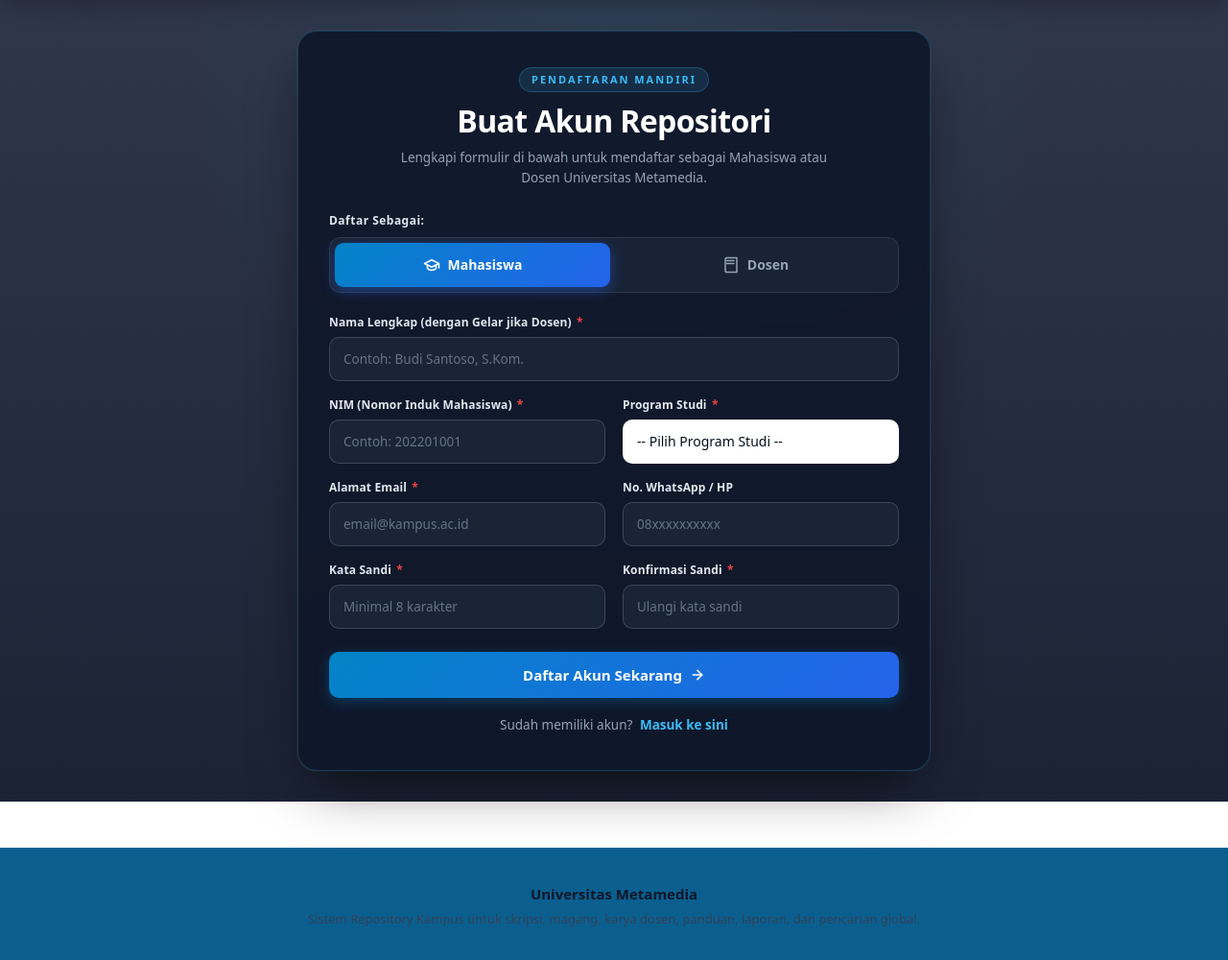
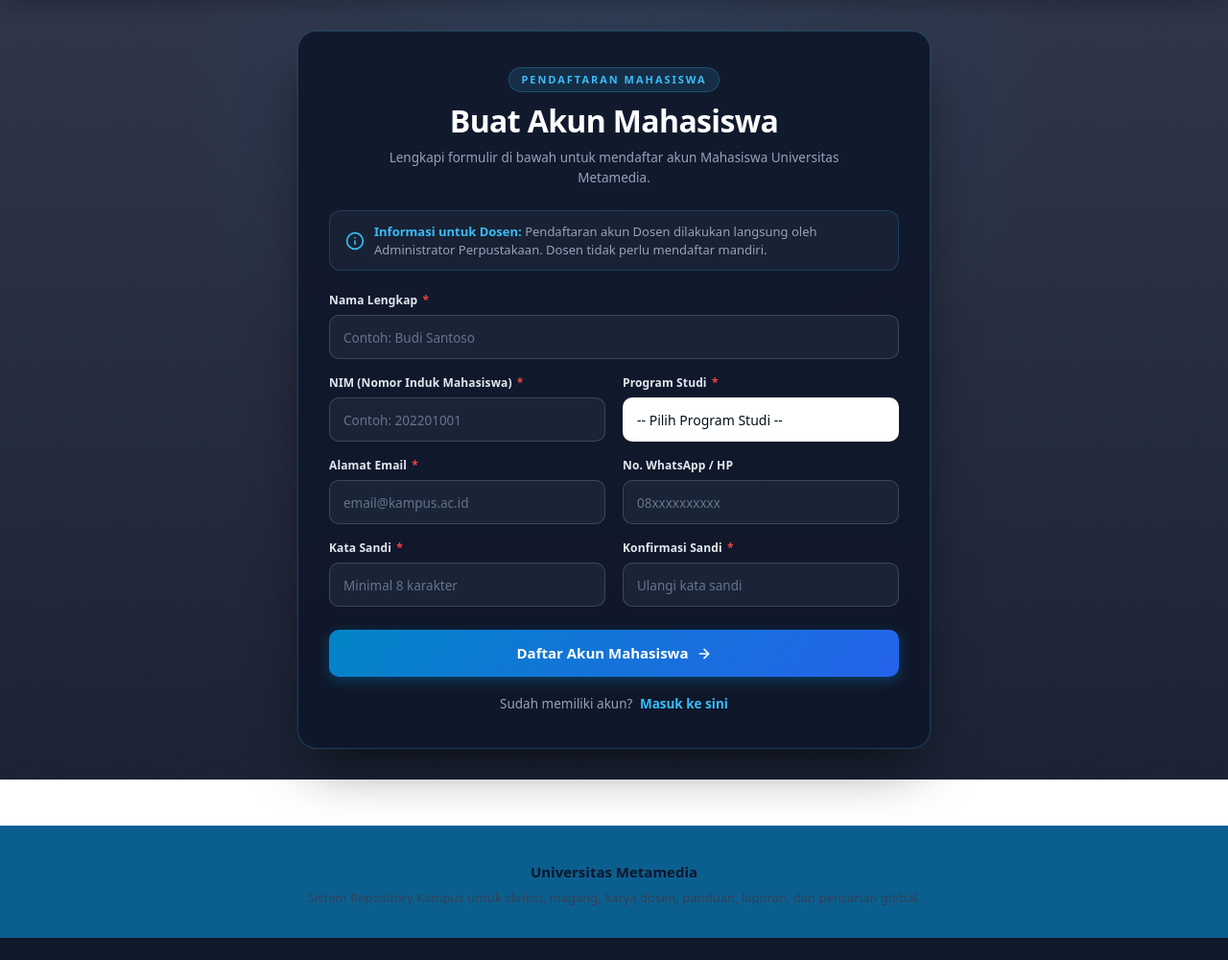
Before and after one commit to Yandri378/e-repository, a Laravel app: page /register in a window 1280 px wide. Shown: the part 64-1064 px from the top of the page at 96% size. After the commit the page ends 1041 px from the top, so only its background shows below. Run offline with Laravel 12, Linux system fonts and the light colour scheme; data comes from the database, SQL or seed files in the repository; data that the repository does not hold is empty; style sheets or scripts are compiled from the project's sources; some web fonts are replaced.

Commit message:
update finish

```diff
--- a/app/Http/Controllers/AuthController.php
+++ b/app/Http/Controllers/AuthController.php
@@ -92,65 +92,70 @@ class AuthController extends Controller
 
     public function showRegister(?string $role = null)
     {
-        abort_if($role && !in_array($role, ['mahasiswa', 'dosen'], true), 404);
+        if ($role === 'dosen') {
+            return redirect()->route('login.dosen')
+                ->withErrors(['login' => 'Pendaftaran akun Dosen dilakukan langsung oleh Administrator. Silakan hubungi admin untuk pembuatan akun.']);
+        }
+
+        abort_if($role && $role !== 'mahasiswa', 404);
 
         $programStudi = ProgramStudi::where('aktif', true)->orderBy('nama')->get();
 
-        return view('auth.register', compact('role', 'programStudi'));
+        return view('auth.register', ['role' => 'mahasiswa', 'programStudi' => $programStudi]);
     }
 
     public function register(Request $request)
     {
-        $role = $request->validate([
-            'role' => ['required', Rule::in(['mahasiswa', 'dosen'])],
-        ], [
-            'role.required' => 'Pilih peran akun (Mahasiswa atau Dosen).',
-            'role.in' => 'Peran akun tidak valid.',
-        ])['role'];
+        // Pendaftaran mandiri hanya khusus untuk Mahasiswa. Akun dosen hanya dibuat oleh Admin.
+        if ($request->input('role') === 'dosen') {
+            return redirect()->route('login.dosen')
+                ->withErrors(['login' => 'Pendaftaran mandiri akun Dosen dinonaktifkan. Akun Dosen dibuatkan langsung oleh Administrator.']);
+        }
 
-        $identityField = $role === 'mahasiswa' ? 'nim' : 'nidn';
+        $request->merge(['role' => 'mahasiswa']);
+
         $emailInput = trim((string) $request->input('email', ''));
-        $identityInput = trim((string) $request->input($identityField, ''));
+        $nimInput = trim((string) $request->input('nim', ''));
 
-        // Jika sebelumnya ada akun yang 'ditolak' dengan email atau NIM/NIDN yang sama,
+        // Jika sebelumnya ada akun yang 'ditolak' dengan email atau NIM yang sama,
         // bersihkan data yang ditolak agar pengguna bisa mendaftar ulang secara bersih.
         User::where('status_akun', 'ditolak')
-            ->where(function ($q) use ($emailInput, $identityField, $identityInput) {
+            ->where(function ($q) use ($emailInput, $nimInput) {
                 if ($emailInput !== '') {
                     $q->where('email', $emailInput);
                 }
-                if ($identityInput !== '') {
-                    $q->orWhere($identityField, $identityInput);
+                if ($nimInput !== '') {
+                    $q->orWhere('nim', $nimInput);
                 }
             })
             ->delete();
 
         // Cek jika akun masih ada tapi berstatus 'nonaktif' (dinonaktifkan sementara oleh admin, bukan dihapus)
         $inactiveAccount = User::where('status_akun', 'nonaktif')
-            ->where(function ($q) use ($emailInput, $identityField, $identityInput) {
+            ->where(function ($q) use ($emailInput, $nimInput) {
                 if ($emailInput !== '') {
                     $q->where('email', $emailInput);
                 }
-                if ($identityInput !== '') {
-                    $q->orWhere($identityField, $identityInput);
+                if ($nimInput !== '') {
+                    $q->orWhere('nim', $nimInput);
                 }
             })
             ->first();
 
         if ($inactiveAccount) {
             return back()->withInput()->withErrors([
-                'email' => 'Akun dengan email atau ' . strtoupper($identityField) . ' ini masih tersimpan dengan status NONAKTIF oleh Admin (bukan dihapus permanen). Silakan hubungi Admin untuk mengaktifkan kembali akun Anda atau meminta Admin menghapus akun secara permanen agar dapat didaftarkan ulang.',
+                'email' => 'Akun dengan email atau NIM ini masih tersimpan dengan status NONAKTIF oleh Admin (bukan dihapus permanen). Silakan hubungi Admin untuk mengaktifkan kembali akun Anda.',
             ]);
         }
 
         $rules = [
-            'role' => ['required', Rule::in(['mahasiswa', 'dosen'])],
+            'role' => ['required', Rule::in(['mahasiswa'])],
             'name' => ['required', 'string', 'max:255'],
             'program_studi_id' => ['required', 'exists:program_studi,id'],
             'email' => ['required', 'email', 'max:255', 'unique:users,email'],
             'whatsapp' => ['nullable', 'string', 'max:25'],
             'password' => ['required', 'string', 'min:8', 'confirmed'],
-            $identityField => ['required', 'string', 'max:30', 'unique:users,'.$identityField],
+            'nim' => ['required', 'string', 'max:30', 'unique:users,nim'],
         ];
 
         $messages = [
@@ -162,8 +167,6 @@ class AuthController extends Controller
             'email.unique' => 'Alamat email ini sudah terdaftar pada akun aktif. Silakan masuk ke akun Anda atau gunakan email lain.',
             'nim.required' => 'NIM Mahasiswa wajib diisi.',
             'nim.unique' => 'NIM ini sudah terdaftar pada akun aktif.',
-            'nidn.required' => 'NIDN Dosen wajib diisi.',
-            'nidn.unique' => 'NIDN ini sudah terdaftar pada akun aktif.',
             'password.required' => 'Kata sandi wajib diisi.',
             'password.min' => 'Kata sandi minimal 8 karakter.',
             'password.confirmed' => 'Konfirmasi kata sandi tidak cocok.',
@@ -174,9 +177,9 @@ class AuthController extends Controller
         $user = User::create([
             'name' => $data['name'],
             'email' => $data['email'],
-            'nim' => $role === 'mahasiswa' ? $data['nim'] : null,
-            'nidn' => $role === 'dosen' ? $data['nidn'] : null,
-            'role' => $role,
+            'nim' => $data['nim'],
+            'nidn' => null,
+            'role' => 'mahasiswa',
             'program_studi_id' => $data['program_studi_id'],
             'whatsapp' => $data['whatsapp'] ?? null,
             'password' => $data['password'],
@@ -184,8 +187,8 @@ class AuthController extends Controller
             'last_login_at' => null,
         ]);
 
-        return redirect()->route('login', ['role' => $role])
-            ->with('status', 'Pendaftaran berhasil! Akun Anda telah aktif. Silakan masuk menggunakan Email / ' . ($role === 'mahasiswa' ? 'NIM' : 'NIDN') . ' dan kata sandi yang telah Anda daftarkan.');
+        return redirect()->route('login', ['role' => 'mahasiswa'])
+            ->with('status', 'Pendaftaran berhasil! Akun Mahasiswa Anda telah aktif. Silakan masuk menggunakan Email atau NIM dan kata sandi yang telah Anda daftarkan.');
     }
 
     public function logout(Request $request)
--- a/resources/views/auth/login.blade.php
+++ b/resources/views/auth/login.blade.php
@@ -731,7 +731,11 @@
             </button>
 
             <p class="auth-note">
-                Belum punya akun? <a href="{{ route('register') }}">Daftar Akun Sekarang</a>
+                @if (($targetRole ?? '') === 'dosen')
+                    Akun Dosen dibuatkan langsung oleh Administrator. Hubungi admin jika belum memiliki akun.
+                @else
+                    Belum punya akun? <a href="{{ route('register') }}">Daftar Akun Mahasiswa</a>
+                @endif
             </p>
         </form>
     </div>
--- a/resources/views/auth/register.blade.php
+++ b/resources/views/auth/register.blade.php
@@ -1,6 +1,6 @@
 @extends('layouts.app')
 
-@section('title', 'Daftar Akun Mahasiswa & Dosen')
+@section('title', 'Daftar Akun Mahasiswa')
 
 @section('content')
 <style>
@@ -33,7 +33,7 @@
 
     .register-header {
         text-align: center;
-        margin-bottom: 26px;
+        margin-bottom: 24px;
     }
 
     .register-eyebrow {
@@ -69,51 +69,22 @@
         margin: 0 auto;
     }
 
-    /* Role Tabs */
-    .role-tabs-wrap {
+    .dosen-info-box {
+        background: rgba(30, 41, 59, 0.6);
+        border: 1px solid rgba(56, 189, 248, 0.2);
+        border-radius: 12px;
+        padding: 12px 16px;
         margin-bottom: 22px;
+        display: flex;
+        align-items: center;
+        gap: 10px;
+        font-size: 13px;
+        color: #94A3B8;
+        line-height: 1.45;
     }
 
-    .role-tabs-label {
-        display: block;
-        font-size: 12px;
-        font-weight: 700;
-        color: #E2E8F0;
-        margin-bottom: 8px;
-        letter-spacing: 0.04em;
-    }
-
-    .role-tabs {
-        display: grid;
-        grid-template-columns: 1fr 1fr;
-        gap: 8px;
-        background: rgba(30, 41, 59, 0.7);
-        padding: 5px;
-        border-radius: 12px;
-        border: 1px solid rgba(255, 255, 255, 0.1);
-    }
-
-    .role-tab {
-        display: flex;
-        align-items: center;
-        justify-content: center;
-        gap: 8px;
-        padding: 11px 16px;
-        min-height: 46px;
-        border-radius: 9px;
-        cursor: pointer;
-        font-size: 14px;
-        font-weight: 700;
-        transition: all 0.2s ease;
-        margin: 0;
-        user-select: none;
-        color: #94A3B8;
-    }
-
-    .role-tab.active {
-        background: linear-gradient(135deg, #0284c7, #2563eb);
-        color: #FFFFFF;
-        box-shadow: 0 4px 14px rgba(37, 99, 235, 0.45);
+    .dosen-info-box strong {
+        color: #38BDF8;
     }
 
     /* Form Fields Grid */
@@ -308,12 +279,6 @@
             padding: 12px 14px;
         }
 
-        .role-tab {
-            padding: 10px 12px;
-            font-size: 13.5px;
-            min-height: 44px;
-        }
-
         .reg-submit-btn {
             min-height: 48px;
             font-size: 15px;
@@ -332,17 +297,6 @@
             border-radius: 14px;
         }
 
-        .role-tab {
-            font-size: 12.5px;
-            gap: 5px;
-            padding: 8px 10px;
-        }
-
-        .role-tab svg {
-            width: 16px;
-            height: 16px;
-        }
-
         .register-title {
             font-size: 18px;
         }
@@ -354,9 +308,19 @@
 
         {{-- Header --}}
         <div class="register-header">
-            <span class="register-eyebrow">Pendaftaran Mandiri</span>
-            <h1 class="register-title">Buat Akun Repositori</h1>
-            <p class="register-subtitle">Lengkapi formulir di bawah untuk mendaftar sebagai Mahasiswa atau Dosen Universitas Metamedia.</p>
+            <span class="register-eyebrow">Pendaftaran Mahasiswa</span>
+            <h1 class="register-title">Buat Akun Mahasiswa</h1>
+            <p class="register-subtitle">Lengkapi formulir di bawah untuk mendaftar akun Mahasiswa Universitas Metamedia.</p>
+        </div>
+
+        {{-- Info Box Dosen --}}
+        <div class="dosen-info-box">
+            <svg width="20" height="20" viewBox="0 0 24 24" fill="none" stroke="#38BDF8" stroke-width="2" stroke-linecap="round" stroke-linejoin="round" style="flex-shrink: 0;">
+                <circle cx="12" cy="12" r="10"></circle>
+                <line x1="12" y1="16" x2="12" y2="12"></line>
+                <line x1="12" y1="8" x2="12.01" y2="8"></line>
+            </svg>
+            <span><strong>Informasi untuk Dosen:</strong> Pendaftaran akun Dosen dilakukan langsung oleh Administrator Perpustakaan. Dosen tidak perlu mendaftar mandiri.</span>
         </div>
 
         {{-- Error Alert --}}
@@ -373,51 +337,20 @@
 
         <form method="POST" action="{{ route('register.store') }}" id="register-form">
             @csrf
-            @php
-                $selectedRole = old('role', $role ?? 'mahasiswa');
-            @endphp
-
-            {{-- Role Selector Tabs --}}
-            <div class="role-tabs-wrap">
-                <label class="role-tabs-label">Daftar Sebagai:</label>
-                <div class="role-tabs">
-                    <label id="tab-mahasiswa" class="role-tab {{ $selectedRole === 'mahasiswa' ? 'active' : '' }}">
-                        <input type="radio" name="role" value="mahasiswa" id="role-mahasiswa" style="display: none;" {{ $selectedRole === 'mahasiswa' ? 'checked' : '' }}>
-                        <svg width="18" height="18" viewBox="0 0 24 24" fill="none" stroke="currentColor" stroke-width="2" stroke-linecap="round" stroke-linejoin="round">
-                            <path d="M22 10v6M2 10l10-5 10 5-10 5z"/>
-                            <path d="M6 12v5c3 3 9 3 12 0v-5"/>
-                        </svg>
-                        <span>Mahasiswa</span>
-                    </label>
-                    <label id="tab-dosen" class="role-tab {{ $selectedRole === 'dosen' ? 'active' : '' }}">
-                        <input type="radio" name="role" value="dosen" id="role-dosen" style="display: none;" {{ $selectedRole === 'dosen' ? 'checked' : '' }}>
-                        <svg width="18" height="18" viewBox="0 0 24 24" fill="none" stroke="currentColor" stroke-width="2" stroke-linecap="round" stroke-linejoin="round">
-                            <path d="M4 19.5v-15A2.5 2.5 0 0 1 6.5 2H20v20H6.5a2.5 2.5 0 0 1-2.5-2.5Z"/>
-                            <path d="M6 6h10M6 10h10"/>
-                        </svg>
-                        <span>Dosen</span>
-                    </label>
-                </div>
-            </div>
+            <input type="hidden" name="role" value="mahasiswa">
 
             {{-- Form Grid --}}
             <div class="register-grid">
                 {{-- Nama Lengkap --}}
                 <div class="form-item col-span-2">
-                    <label for="name-field">Nama Lengkap (dengan Gelar jika Dosen) <span class="req">*</span></label>
-                    <input type="text" id="name-field" name="name" value="{{ old('name') }}" placeholder="Contoh: Budi Santoso, S.Kom." required autocomplete="name" class="reg-input">
+                    <label for="name-field">Nama Lengkap <span class="req">*</span></label>
+                    <input type="text" id="name-field" name="name" value="{{ old('name') }}" placeholder="Contoh: Budi Santoso" required autocomplete="name" class="reg-input">
                 </div>
 
-                {{-- NIM Container (Mahasiswa) --}}
-                <div id="nim-box" class="form-item col-span-1" style="display: {{ $selectedRole === 'mahasiswa' ? 'flex' : 'none' }};">
+                {{-- NIM Mahasiswa --}}
+                <div class="form-item col-span-1">
                     <label for="nim-field">NIM (Nomor Induk Mahasiswa) <span class="req">*</span></label>
-                    <input type="text" id="nim-field" name="nim" value="{{ old('nim') }}" placeholder="Contoh: 202201001" {{ $selectedRole === 'mahasiswa' ? 'required' : '' }} class="reg-input">
-                </div>
-
-                {{-- NIDN Container (Dosen) --}}
-                <div id="nidn-box" class="form-item col-span-1" style="display: {{ $selectedRole === 'dosen' ? 'flex' : 'none' }};">
-                    <label for="nidn-field">NIDN (Nomor Induk Dosen Nasional) <span class="req">*</span></label>
-                    <input type="text" id="nidn-field" name="nidn" value="{{ old('nidn') }}" placeholder="Contoh: 0012345678" {{ $selectedRole === 'dosen' ? 'required' : '' }} class="reg-input">
+                    <input type="text" id="nim-field" name="nim" value="{{ old('nim') }}" placeholder="Contoh: 202201001" required class="reg-input">
                 </div>
 
                 {{-- Program Studi --}}
@@ -460,7 +393,7 @@
 
             {{-- Submit Button --}}
             <button type="submit" class="reg-submit-btn">
-                <span>Daftar Akun Sekarang</span>
+                <span>Daftar Akun Mahasiswa</span>
                 <svg viewBox="0 0 24 24" width="16" height="16" fill="none" stroke="currentColor" stroke-width="2.5" stroke-linecap="round" stroke-linejoin="round">
                     <line x1="5" y1="12" x2="19" y2="12"></line>
                     <polyline points="12 5 19 12 12 19"></polyline>
@@ -474,56 +407,4 @@
         </form>
     </div>
 </section>
-
-<script>
-    document.addEventListener('DOMContentLoaded', function () {
-        const radioMahasiswa = document.getElementById('role-mahasiswa');
-        const radioDosen = document.getElementById('role-dosen');
-        const tabMahasiswa = document.getElementById('tab-mahasiswa');
-        const tabDosen = document.getElementById('tab-dosen');
-        const nimBox = document.getElementById('nim-box');
-        const nidnBox = document.getElementById('nidn-box');
-        const nimField = document.getElementById('nim-field');
-        const nidnField = document.getElementById('nidn-field');
-
-        function updateRoleState(isMahasiswa) {
-            if (isMahasiswa) {
-                tabMahasiswa.classList.add('active');
-                tabDosen.classList.remove('active');
-
-                nimBox.style.display = 'flex';
-                nidnBox.style.display = 'none';
-                nimField.required = true;
-                nidnField.required = false;
-                nidnField.value = '';
-            } else {
-                tabDosen.classList.add('active');
-                tabMahasiswa.classList.remove('active');
-
-                nimBox.style.display = 'none';
-                nidnBox.style.display = 'flex';
-                nimField.required = false;
-                nidnField.required = true;
-                nimField.value = '';
-            }
-        }
-
-        if (radioMahasiswa && radioDosen) {
-            radioMahasiswa.addEventListener('change', () => updateRoleState(true));
-            tabMahasiswa.addEventListener('click', () => {
-                radioMahasiswa.checked = true;
-                updateRoleState(true);
-            });
-
-            radioDosen.addEventListener('change', () => updateRoleState(false));
-            tabDosen.addEventListener('click', () => {
-                radioDosen.checked = true;
-                updateRoleState(false);
-            });
-
-            // Inisialisasi sesuai kondisi awal
-            updateRoleState(radioMahasiswa.checked);
-        }
-    });
-</script>
 @endsection
```
